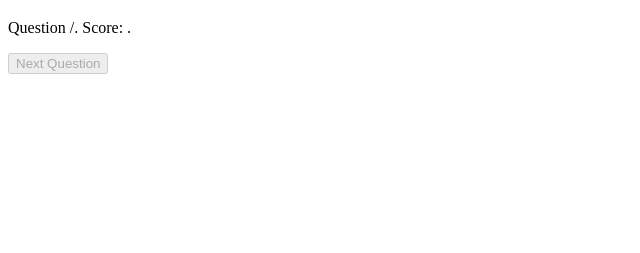
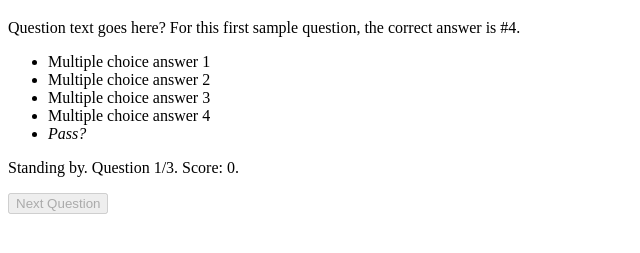
Before and after one commit to Alonso-del-Arte/quiz-skeleton, a plain HTML site: page QuizSkeleton.html in a window 1280 px wide. Shown: the part 61-314 px from the top of the page, without its empty margins (0-640 px from the left). Drawn offline with Linux system fonts and the light colour scheme.

Commit message:
Corrected URL for script

```diff
--- a/QuizSkeleton.html
+++ b/QuizSkeleton.html
@@ -4,8 +4,9 @@
 <title>Quiz Skeleton</title>
 <meta name="viewport" content="width=device-width, initial-scale=1.0" />
 <meta http-equiv="Content-Type" content="text/html; charset=utf-8" />
-<meta name="description" content="A skeleton for an interactive quiz that can be customized with fewer or more questions without having to make changes to the existing JavaScript." /><link rel="stylesheet" type="text/css" href="css/quizStyle.css" />
-<script type="text/javascript" src="javascript/quizOper.js"></script>
+<meta name="description" content="A skeleton for an interactive quiz that can be customized with fewer or more questions without having to make changes to the existing JavaScript." />
+<link rel="stylesheet" type="text/css" href="css/quizStyle.css" />
+<script type="text/javascript" src="js/quizOper.js"></script>
 </head>
 <body onload="quizInitialize();">
 
@@ -56,7 +57,6 @@
     </ul>
   </div>
 
-
   <!-- END OF QUESTIONS SECTION -->
 
   <div id="quizEnd">
```
